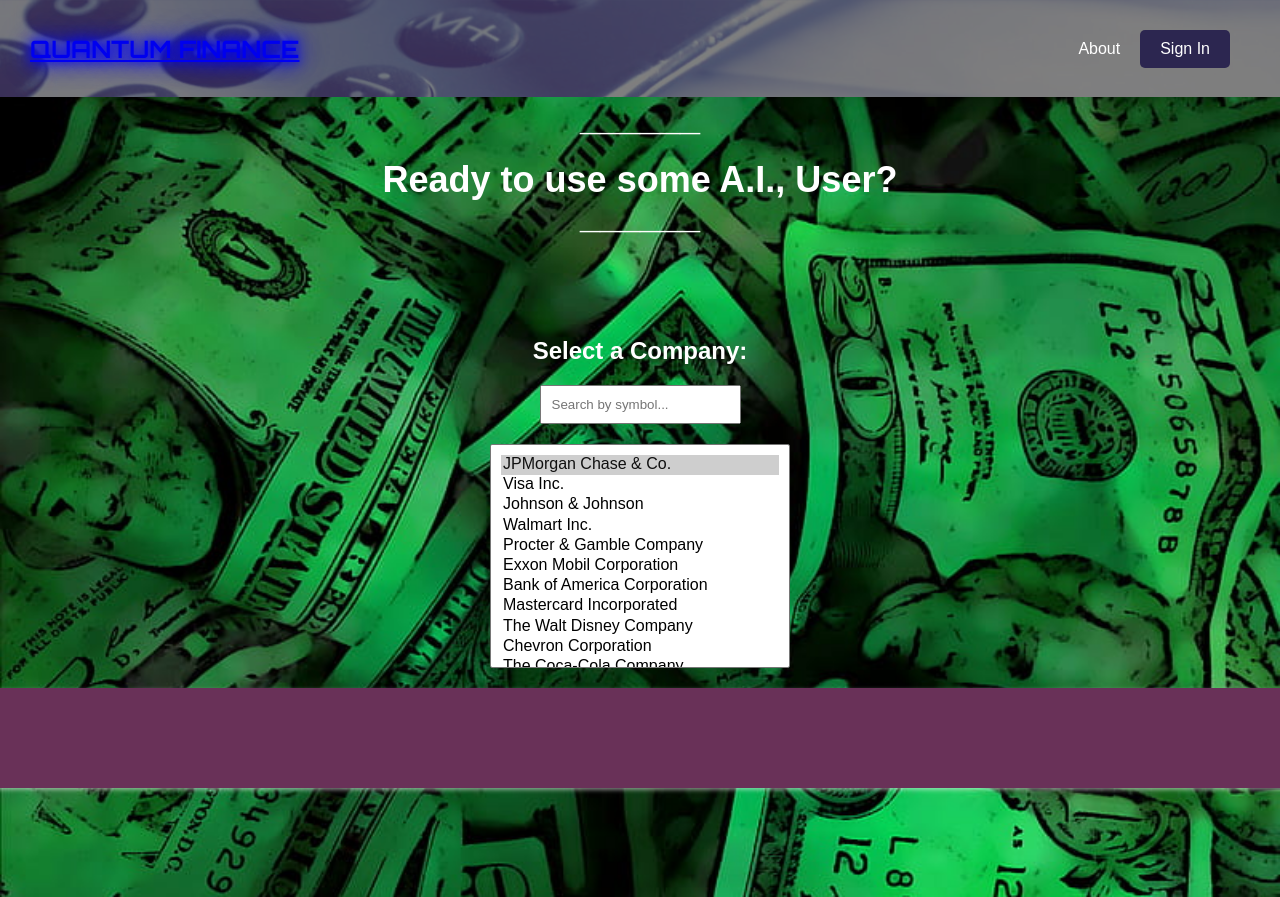
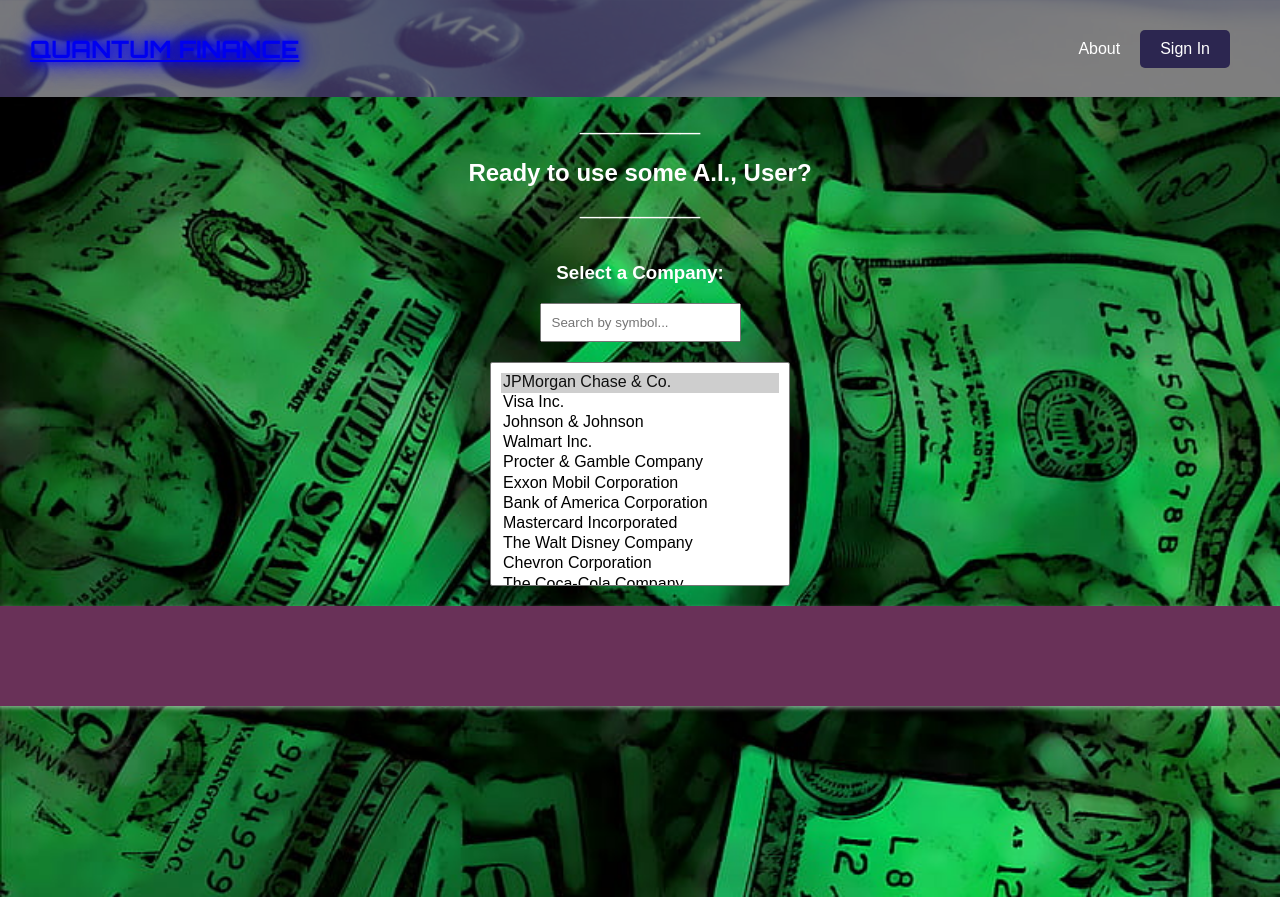
Before and after one commit to darsh175223/quantumFinance, a React (Create React App) app in the folder frontend/: page /ML_stockPrediction in a window 1280 px wide. Shown: the top 897 px of the page. Built offline with nearby package versions, Linux system fonts and the light colour scheme.

Commit message:
changed formatting for frontend

```diff
--- a/frontend/src/pages/ExpenseTracker.js
+++ b/frontend/src/pages/ExpenseTracker.js
@@ -78,6 +78,12 @@ function UserDashboard() {
         <h1>______</h1>
         <h1 style={{ marginTop: '0px', marginBottom:'-30px'}}>Expense Tracking</h1>
         <h1 style={{marginBottom: '80px'}}>______</h1>
+        <img
+        src={require('.././pics/goBacktoDashfromTradingSim.png')}
+        alt="Go back to dashboard"
+        style={{ position: 'absolute', top: '100px', right: '1460px', cursor: 'pointer', width: '50px', height: '50px' }}
+        onClick={() => navigate('/UserDashboard', { state: { username } })}
+      />
       </div>
       <div>
         <div style={{
--- a/frontend/src/pages/ML_stockPrediction.js
+++ b/frontend/src/pages/ML_stockPrediction.js
@@ -83,8 +83,14 @@ function UserDashboard() {
     <div style={dashboardStyle}>
         <div>
         <h1>______</h1>
-      <h1 style={{ marginTop: '0px', marginBottom:'-30px'}}>Ready to use some A.I., {username}?</h1>
+      <h2 style={{ marginTop: '0px', marginBottom:'-30px', color: 'white'}}>Ready to use some A.I., {username}?</h2>
       <h1 style={{marginBottom: '80px'}}>______</h1>
+      <img
+        src={require('.././pics/goBacktoDashfromTradingSim.png')}
+        alt="Go back to dashboard"
+        style={{ position: 'absolute', top: '100px', right: '1460px', cursor: 'pointer', width: '50px', height: '50px' }}
+        onClick={() => navigate('/UserDashboard', { state: { username } })}
+      />
 
         </div>
 
@@ -94,8 +100,8 @@ function UserDashboard() {
 
 
 
-      <div style={{ flex: '1', display: 'flex', flexDirection: 'column', alignItems: 'center' }}>
-            <h2 style={{ color: 'white' }}>Select a Company:</h2>
+      <div style={{ flex: '1', display: 'flex', flexDirection: 'column', alignItems: 'center', marginTop:'-60px' }}>
+            <h3 style={{ color: 'white' }}>Select a Company:</h3>
             <input
               type="text"
               placeholder="Search by symbol..."
--- a/frontend/src/pages/UserDashboard.js
+++ b/frontend/src/pages/UserDashboard.js
@@ -46,7 +46,7 @@ function UserDashboard() {
 
   return (
     <div style={dashboardStyle}>
-      <h1>______</h1>
+      <h1 style={{marginTop: '-200px'}}>______</h1>
       <h1 style={{ marginTop: '0px', marginBottom: '-30px' }}>Welcome, {username}</h1>
       <h1 style={{ marginBottom: '80px' }}>______</h1>
 
```
